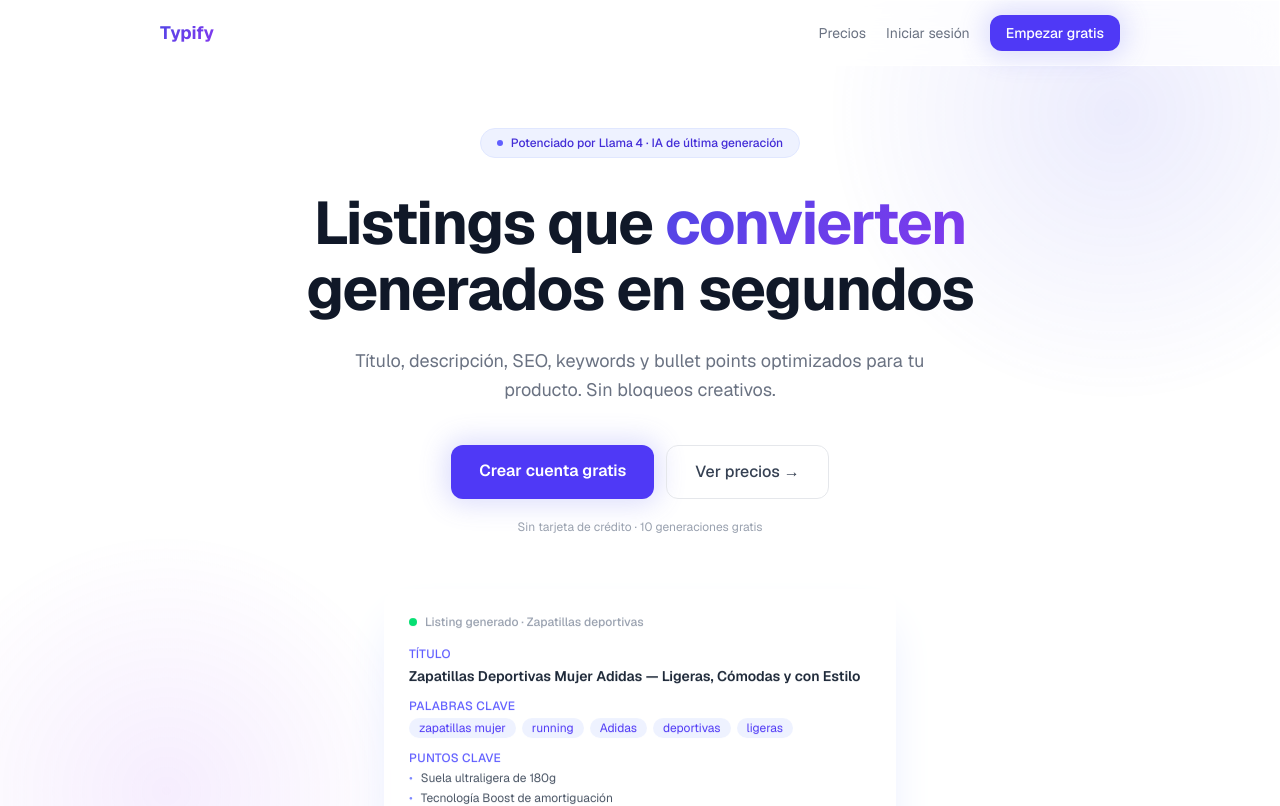
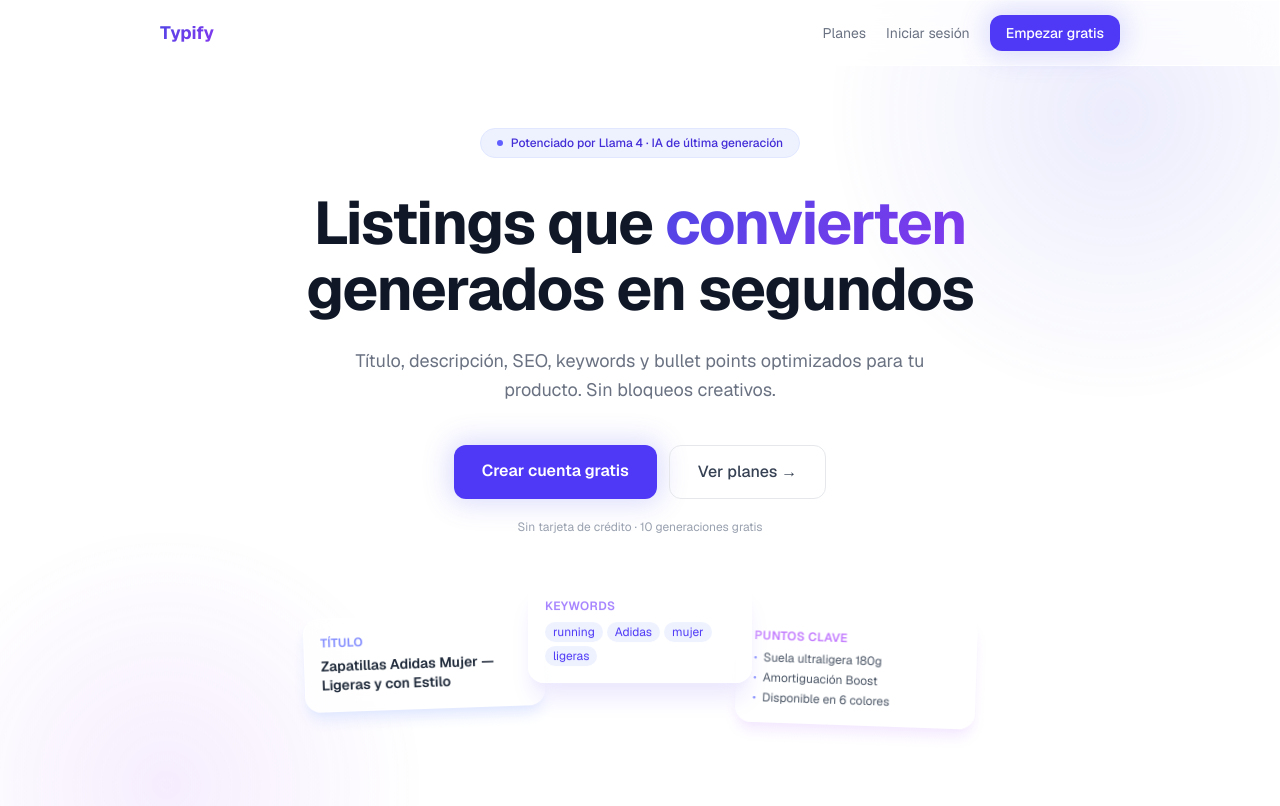
Before and after one commit to aroaarriaza/typify, a Next.js app: page / in a window 1280 px wide. Shown: the top 806 px of the page. Built offline with nearby package versions, Linux system fonts and the light colour scheme.

Commit message:
Landing: rename Precios to Planes, remove from footer, replace hero card with 3 floating cards
Co-Authored-By: Claude Sonnet 4.6 <noreply@anthropic.com>

```diff
--- a/app/page.tsx
+++ b/app/page.tsx
@@ -9,7 +9,7 @@ export default function HomePage() {
         <div className="flex items-center justify-between px-5 sm:px-8 py-3.5 max-w-5xl mx-auto">
           <span className="text-lg font-bold gradient-text">Typify</span>
           <div className="flex items-center gap-3 sm:gap-5">
-            <Link href="/pricing" className="hidden sm:block text-sm text-gray-500 hover:text-gray-900 transition-colors">Precios</Link>
+            <Link href="/pricing" className="hidden sm:block text-sm text-gray-500 hover:text-gray-900 transition-colors">Planes</Link>
             <Link href="/login" className="hidden sm:block text-sm text-gray-500 hover:text-gray-900 transition-colors">Iniciar sesión</Link>
             <Link href="/register" className="glow-btn bg-indigo-600 text-white text-sm px-4 py-2 rounded-xl hover:bg-indigo-700 transition-colors font-medium">
               Empezar gratis
@@ -41,45 +41,44 @@ export default function HomePage() {
               Crear cuenta gratis
             </Link>
             <Link href="/pricing" className="border border-gray-200 text-gray-700 px-7 py-3.5 rounded-xl font-medium hover:bg-gray-50 transition-colors">
-              Ver precios →
+              Ver planes →
             </Link>
           </div>
 
           <p className="animate-fade-up delay-400 text-xs text-gray-400 mt-5">Sin tarjeta de crédito · 10 generaciones gratis</p>
         </div>
 
-        {/* Floating preview card */}
-        <div className="relative z-10 mt-16 max-w-lg mx-auto animate-float">
-          <div className="glass rounded-2xl shadow-2xl shadow-indigo-100 p-6 text-left border border-indigo-50">
-            <div className="flex items-center gap-2 mb-4">
-              <div className="w-2 h-2 rounded-full bg-green-400 animate-pulse" />
-              <span className="text-xs text-gray-400 font-medium">Listing generado · Zapatillas deportivas</span>
+        {/* 3 floating cards staggered */}
+        <div className="relative z-10 mt-16 h-56 sm:h-64 max-w-2xl mx-auto">
+
+          {/* Card título — izquierda, flota lento */}
+          <div className="animate-float-slow absolute left-0 top-4 w-52 sm:w-60 glass rounded-2xl shadow-lg shadow-indigo-100 p-4 text-left border border-indigo-50 -rotate-2">
+            <p className="text-xs text-indigo-400 font-semibold uppercase tracking-wide mb-1.5">Título</p>
+            <p className="text-xs sm:text-sm font-semibold text-gray-800 leading-snug">Zapatillas Adidas Mujer — Ligeras y con Estilo</p>
           </div>
-            <div className="space-y-3">
-              <div>
-                <p className="text-xs text-indigo-500 font-medium uppercase tracking-wide mb-1">Título</p>
-                <p className="text-sm font-semibold text-gray-800">Zapatillas Deportivas Mujer Adidas — Ligeras, Cómodas y con Estilo</p>
-              </div>
-              <div>
-                <p className="text-xs text-indigo-500 font-medium uppercase tracking-wide mb-1">Palabras clave</p>
-                <div className="flex flex-wrap gap-1.5">
-                  {['zapatillas mujer', 'running', 'Adidas', 'deportivas', 'ligeras'].map(k => (
-                    <span key={k} className="bg-indigo-50 text-indigo-600 text-xs px-2.5 py-0.5 rounded-full">{k}</span>
+
+          {/* Card keywords — centro arriba, flota normal */}
+          <div className="animate-float absolute left-1/2 -translate-x-1/2 -top-2 w-48 sm:w-56 glass rounded-2xl shadow-xl shadow-violet-100 p-4 text-left border border-violet-50 z-10">
+            <p className="text-xs text-violet-400 font-semibold uppercase tracking-wide mb-2">Keywords</p>
+            <div className="flex flex-wrap gap-1">
+              {['running', 'Adidas', 'mujer', 'ligeras'].map(k => (
+                <span key={k} className="bg-indigo-50 text-indigo-600 text-xs px-2 py-0.5 rounded-full">{k}</span>
               ))}
             </div>
           </div>
-              <div>
-                <p className="text-xs text-indigo-500 font-medium uppercase tracking-wide mb-1">Puntos clave</p>
+
+          {/* Card bullets — derecha, flota rápido */}
+          <div className="animate-float delay-300 absolute right-0 top-6 w-52 sm:w-60 glass rounded-2xl shadow-lg shadow-purple-100 p-4 text-left border border-purple-50 rotate-2">
+            <p className="text-xs text-purple-400 font-semibold uppercase tracking-wide mb-1.5">Puntos clave</p>
             <ul className="space-y-1">
-                  {['Suela ultraligera de 180g', 'Tecnología Boost de amortiguación', 'Disponible en 6 colores'].map(b => (
-                    <li key={b} className="text-xs text-gray-600 flex items-center gap-2">
-                      <span className="text-indigo-400">•</span>{b}
+              {['Suela ultraligera 180g', 'Amortiguación Boost', 'Disponible en 6 colores'].map(b => (
+                <li key={b} className="text-xs text-gray-600 flex items-center gap-1.5">
+                  <span className="text-indigo-400 shrink-0">•</span>{b}
                 </li>
               ))}
             </ul>
           </div>
-            </div>
-          </div>
+
         </div>
       </section>
 
@@ -103,8 +102,7 @@ export default function HomePage() {
       <section className="py-24 px-5 max-w-5xl mx-auto">
         <div className="text-center mb-14">
           <h2 className="text-3xl sm:text-4xl font-bold text-gray-900 mb-4">
-            Todo lo que necesita tu{' '}
-            <span className="gradient-text">listing</span>
+            Todo lo que necesita tu{' '}<span className="gradient-text">listing</span>
           </h2>
           <p className="text-gray-500 max-w-md mx-auto">Cada campo generado con precisión para maximizar la conversión y el posicionamiento.</p>
         </div>
@@ -187,7 +185,6 @@ export default function HomePage() {
       {/* Footer */}
       <footer className="text-center py-8 px-5 text-xs text-gray-400 space-x-5 border-t border-gray-100">
         <span className="font-medium text-gray-500">Typify</span>
-        <Link href="/pricing" className="hover:text-gray-600 transition-colors">Precios</Link>
         <Link href="/terms" className="hover:text-gray-600 transition-colors">Términos</Link>
         <Link href="/privacy" className="hover:text-gray-600 transition-colors">Privacidad</Link>
       </footer>
```
Lines whose indentation alone changed are shown as unchanged.
